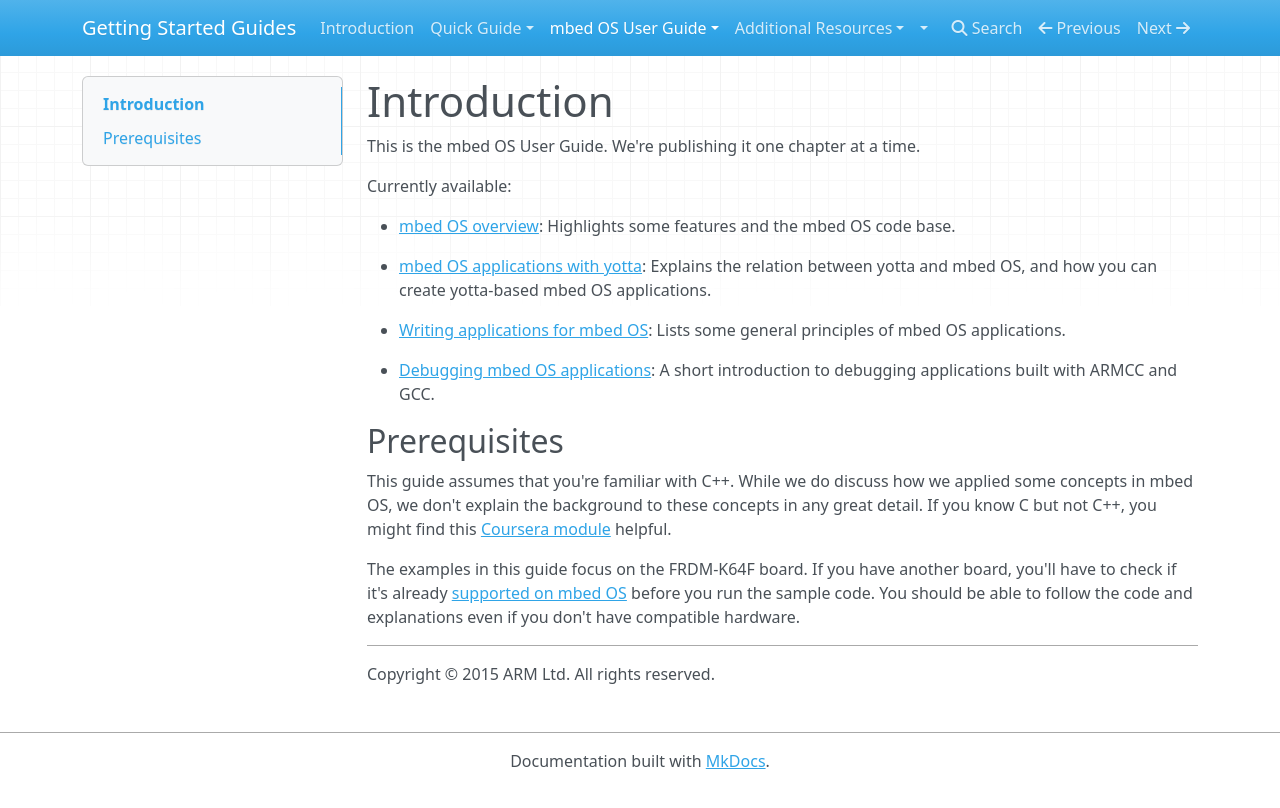
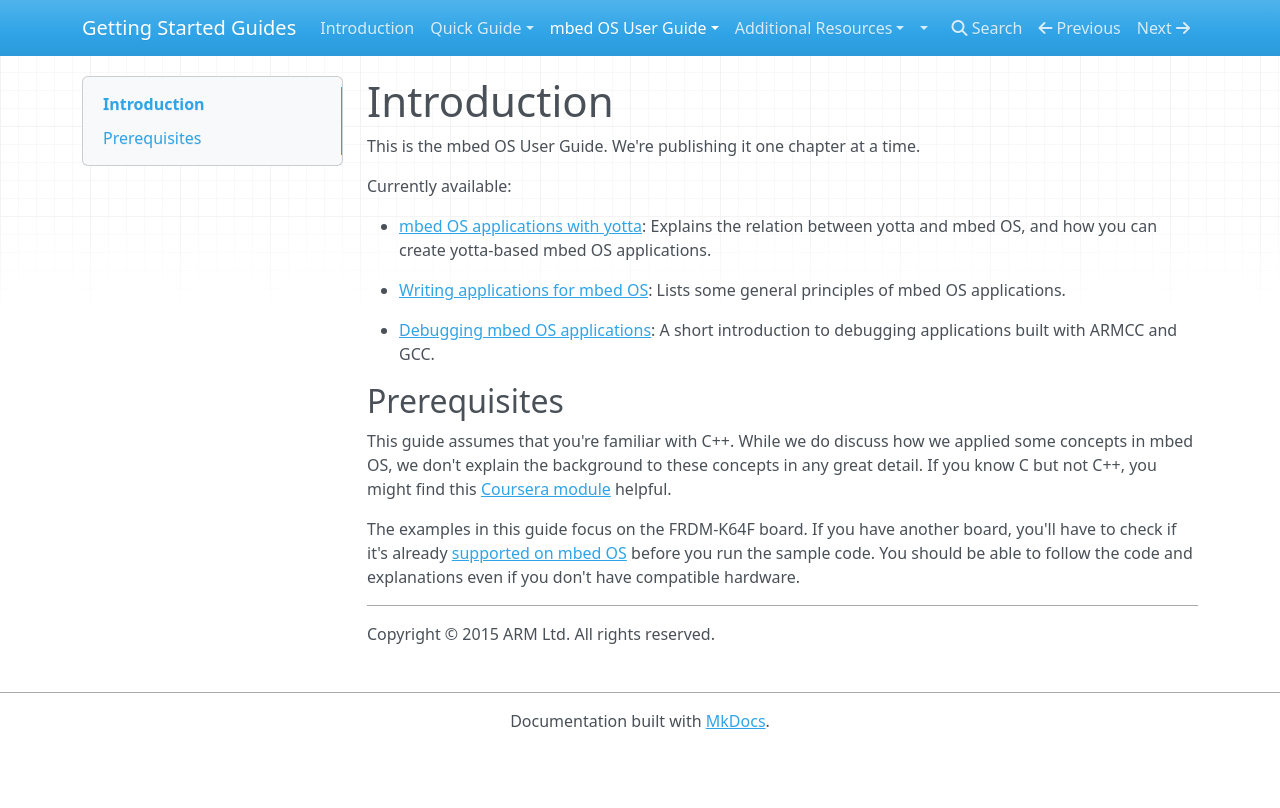
Before and after one commit to ARMmbed/GettingStartedmbedOS, an MkDocs documentation site: the page built from Docs/Full_Guide/guide_index.md, in a window 1280 px wide. Shown: the top 808 px of the page. Built offline with MkDocs 1.6.1, drawn with Linux system fonts in a browser that asks for light colours; nearby versions of some CDN libraries; old or Windows-style settings are respelled for this version of MkDocs.

Commit message:
Removing overview link

```diff
--- a/Docs/Full_Guide/guide_index.md
+++ b/Docs/Full_Guide/guide_index.md
@@ -3,8 +3,6 @@
 This is the mbed OS User Guide. We're publishing it one chapter at a time.
 
 Currently available:
-
-* [mbed OS overview](overview.md): Highlights some features and the mbed OS code base.
 
 * [mbed OS applications with yotta](app_on_yotta.md): Explains the relation between yotta and mbed OS, and how you can create yotta-based mbed OS applications.
 
```
